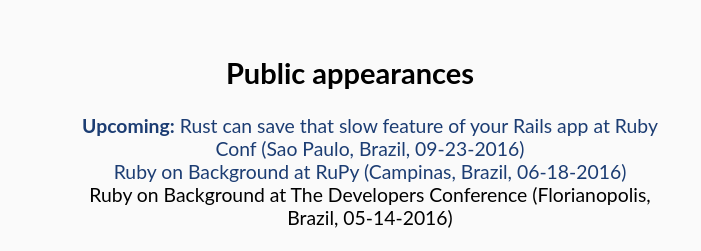
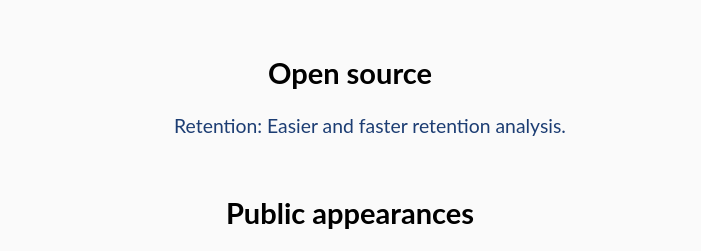
Before and after one commit to alexbrahastoll/alexbrahastoll.github.io, a plain HTML site: page index.html in a window 1280 px wide. Shown: the part 632-883 px from the top of the page, without its empty margins (290-991 px from the left). Drawn offline with Linux system fonts and the light colour scheme; a script that the page names is missing.

Commit message:
Adds open source section.

```diff
--- a/index.html
+++ b/index.html
@@ -49,6 +49,16 @@
         </ul>
       </div>
       <div class="default-margin-top">
+        <h2>Open source</h2>
+        <ul>
+          <li>
+            <a href="https://github.com/alexbrahastoll/retention" target="_blank">
+              Retention: Easier and faster retention analysis.
+            </a>
+          </li>
+        </ul>
+      </div>
+      <div class="default-margin-top">
         <h2>Public appearances</h2>
         <ul>
           <li>
```
